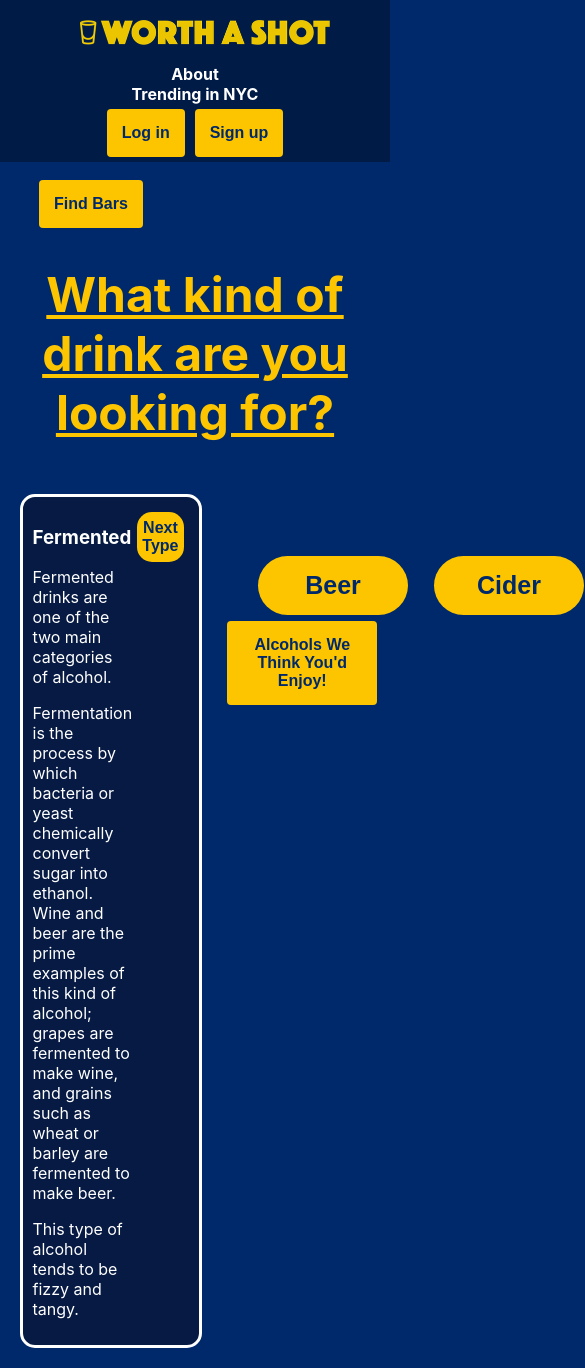
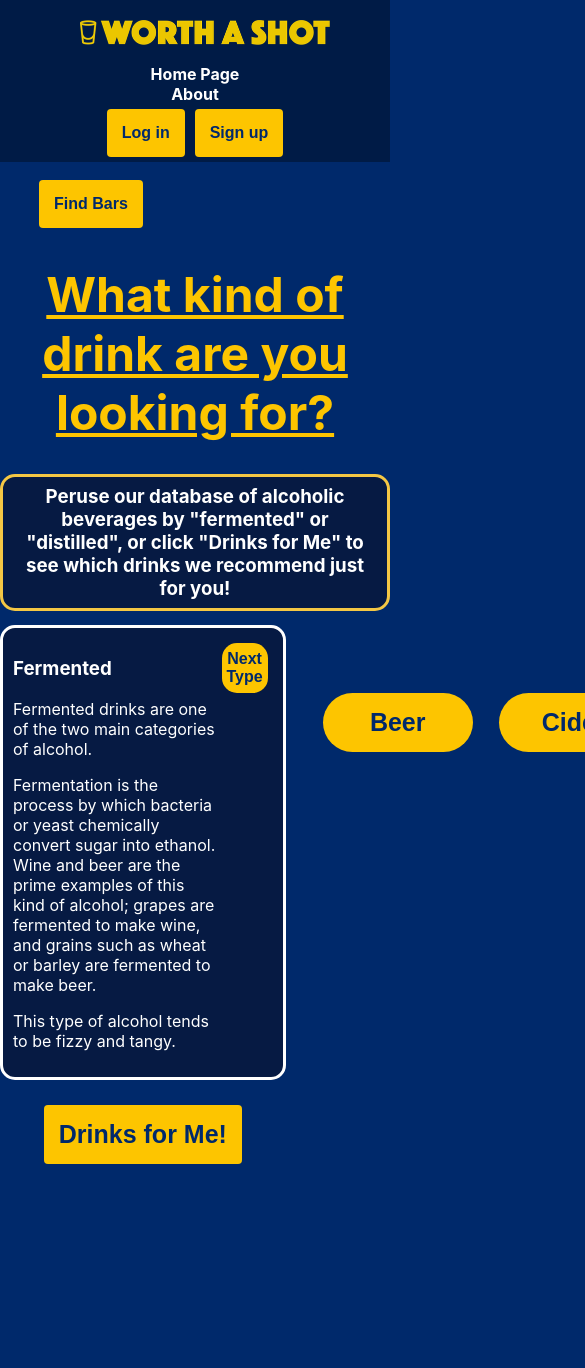
Before and after one commit to EmaleeSoto/capstone-worth-a-shot, a React (Create React App) app in the folder front-end/: page /alcohols/categories in a window 390 px wide. Shown: the top 1368 px of the page, 585 px wide, since content can reach past the window. After the commit the page ends 1174 px from the top, so only its background shows below. Built offline with nearby package versions, Linux system fonts and the light colour scheme; no server answers.

Commit message:
Some more media queries don on index, landing, and show pages, with some css fixes to alcohols

```diff
--- a/front-end/src/Components/Drink.css
+++ b/front-end/src/Components/Drink.css
@@ -27,6 +27,7 @@
     border: solid #F4C744;
     border-radius: 15px;
     width: 50%;
+    height: 60%;
     padding: 5%;
 }
 
@@ -38,4 +39,6 @@
     border: solid #F4C744;
     border-radius: 15px;
     padding: 5%;
+    height: 60%;
+    align-items: center;
 }
--- a/front-end/src/Components/DrinksCategories.css
+++ b/front-end/src/Components/DrinksCategories.css
@@ -1,6 +1,5 @@
 #type-info {
   display: flex;
-  width: 40%;
   height: auto;
   margin: 5%;
   padding: 10px;
@@ -18,6 +17,7 @@
 
 #alcohol-display-wrapper {
   display: flex;
+
 }
 
 .drink-header {
@@ -33,12 +33,23 @@
 }
 
 #user-flavors-button {
-  position: absolute;
   padding: 2%;
+}
+#user-flavors-button button {
   font-size: 25px;
-  font-weight: bold;
-  left: 55%;
-  bottom: 15%;
+}
+
+.alcohols-heading-wrapper {
+  text-align: center;
+}
+
+.alcohols-heading-wrapper h3 {
+  background-color: #061A43;
+  padding: 2%;
+  width: fit-content;
+  margin: auto;
+  border-radius: 15px;
+  border: solid #F4C744;
 }
 
 .drink-category-button {
@@ -47,3 +58,10 @@
   width: 150px;
   border-radius: 50px;
 }
+
+.top-section {
+  display: grid;
+  grid-template-columns: 1fr;
+  justify-content: center;
+  justify-items: center;
+}
--- a/front-end/src/Components/DrinksCategories.js
+++ b/front-end/src/Components/DrinksCategories.js
@@ -110,21 +110,32 @@ const DrinksCategories = ({ user }) => {
       <Link to="/establishments">
         <button id="index-button">Find Bars</button>
       </Link>
-      <h1 className="drink-header">What kind of drink are you looking for?</h1>
+      <div className="alcohols-heading-wrapper">
+        <h1 className="drink-header">
+          What kind of drink are you looking for?
+        </h1>
+        <h3>
+          Peruse our database of alcoholic beverages by "fermented" or
+          "distilled", or click "Drinks for Me" to see which drinks we recommend
+          just for you!
+        </h3>
+      </div>
       <div id="alcohol-display-wrapper">
+        <section className="top-section">
           <section id="type-info">
             {clickedType === "fermented" ? (
               <div>
                 <h3>Fermented</h3>
                 <p>
-                Fermented drinks are one of the two main categories of alcohol.
+                  Fermented drinks are one of the two main categories of
+                  alcohol.
                 </p>
                 <p>
                   Fermentation is the process by which bacteria or yeast
                   chemically convert sugar into ethanol. Wine and beer are the
-                prime examples of this kind of alcohol; grapes are fermented to
-                make wine, and grains such as wheat or barley are fermented to
-                make beer.
+                  prime examples of this kind of alcohol; grapes are fermented
+                  to make wine, and grains such as wheat or barley are fermented
+                  to make beer.
                 </p>
                 <p>This type of alcohol tends to be fizzy and tangy.</p>
               </div>
@@ -132,13 +143,14 @@ const DrinksCategories = ({ user }) => {
               <div>
                 <h3>Distilled</h3>
                 <p>
-                Distilled drinks are one of the two main categories of alcohol.
+                  Distilled drinks are one of the two main categories of
+                  alcohol.
                 </p>
                 <p>
                   Distillation is the process by which a fermented substance is
                   separated from water through evaporation and condensation, and
-                thus has a higher concentration of alcohol. Liquors and Spirits
-                fall under this category of alcohol.
+                  thus has a higher concentration of alcohol. Liquors and
+                  Spirits fall under this category of alcohol.
                 </p>
                 <p>
                   This type of alcohol tends to have a higher alcohol proof, and
@@ -148,11 +160,13 @@ const DrinksCategories = ({ user }) => {
             )}
             <button onClick={handleClickedType}>Next Type</button>
           </section>
+          <Link id="user-flavors-button" to="/alcohols/drinksforyou">
+            <button>Drinks for Me!</button>
+          </Link>
+        </section>
+
         <section className="drink-category-grid">{handleButtonShow}</section>
       </div>
-      <Link id="user-flavors-button" to="/alcohols/drinksforyou">
-        <button>Alcohols We Think You'd Enjoy!</button>
-      </Link>
     </div>
   );
 };
--- a/front-end/src/Components/Establishments.css
+++ b/front-end/src/Components/Establishments.css
@@ -42,6 +42,32 @@
   left: 10%;
 }
 
+
+@media (min-width: 687px) {
+  #index-button {
+    position: absolute;
+    top: 15%;
+  }
+}
+
+@media (min-width: 767px) and (max-width: 799px) {
+  #index-button {
+    left: 0;
+  }
+}
+
+@media (min-width: 800px) and (max-width: 874px) {
+  #index-button {
+    left: 1%;
+  }
+}
+
+@media (min-width: 875px) and (max-width: 980px) {
+    #index-button {
+      left: 5%;
+    }
+}
+
 @media screen and (min-width: 1100px) and (max-width: 1439px) {
   .establishment-grid {
     grid-template-columns: repeat(3, 1fr);
--- a/front-end/src/Components/Establishments.js
+++ b/front-end/src/Components/Establishments.js
@@ -32,9 +32,11 @@ const Establishments = ({ user }) => {
 
   return (
     <div>
-      <Link to="/alcohols/categories">
-        <button id="index-button">Find Alcohol</button>
-      </Link>
+      {user.age >= 21 ? (
+        <Link to="/alcohols/categories">
+          <button id="index-button">Find Alcohol</button>
+        </Link>
+      ) : null}
       <h1 className="establishment-header">
         Here are some great places to try.
       </h1>
--- a/front-end/src/Components/NavBar.js
+++ b/front-end/src/Components/NavBar.js
@@ -14,17 +14,16 @@ const Nav = ({ signOutOfAccount, loggedIn, userVerified }) => {
           />
         </div>
       </Link>
+      <div className="trending-link">
+        <Link className="nav-link" to={loggedIn ? "/myhome" : "/"}>
+          {loggedIn ? "My Home" : "Home Page"}
+        </Link>
+      </div>
       <div className="about-link">
         <Link className="nav-link" to="/about">
           About
         </Link>
       </div>
-      <div className="trending-link">
-        <Link className="nav-link" to="/trending">
-          Trending in NYC
-        </Link>
-      </div>
-
       <Link className={loggedIn ? "show nav-link" : "hide"} to="/myfavorites">
         Favorites
       </Link>
--- a/front-end/src/Components/ShowEstablishment.css
+++ b/front-end/src/Components/ShowEstablishment.css
@@ -91,9 +91,13 @@
   max-height: 70%;
 }
 
-@media (min-width: 768px) and (max-width: 1279px) {
-  .establishment-info-image {
-    height: 350px;
+
+@media (max-width: 695px) {
+  .establishment-show {
+    margin-top: 5%;
+  }
+  #establishment-back-button {
+    position: inherit;
   }
 }
 
@@ -104,4 +108,48 @@
   .establishment-info-grid {
     display: block;
   }
+  .second-grid {
+    grid-template-columns: 1fr;
+    row-gap: 1%;
+  }
+  #review-section {
+    margin-right: 2%;
+  }
+  .venue-photo-wrap {
+    margin-left: 2%;
+  }
 }
+
+@media (max-width: 900px) {
+  #establishment-back-button {
+    width: 50px;
+  }
+  .establishment-first-cell {
+    height: 500px;
+  }
+}
+
+@media (max-width: 1080px) {
+  .establishment-info-grid {
+    display: grid;
+    grid-template-columns: 1fr;
+  }
+  #establishment-back-button {
+    left: 5%;
+  }
+  .establishment-first-cell {
+    height: 500px;
+  }
+  .establishment-second-cell h3 {
+    width: 500px;
+  }
+}
+
+@media (min-width: 1279px) {
+  .establishment-info-image {
+    height: 350px;
+  }
+  .establishment-first-cell {
+    height: 600px;
+  }
+}
--- a/front-end/src/Pages/LandingSignedIn.css
+++ b/front-end/src/Pages/LandingSignedIn.css
@@ -12,3 +12,23 @@
   width: 70%;
   height: 80%;
 }
+
+@media (max-width: 585px) {
+  .image-container img {
+    margin-top: 2%;
+
+  }
+  .image-container a {
+    margin-bottom: 20px;
+  }
+  .image-container button {
+    font-size: 15px !important;
+  }
+}
+
+@media (max-width: 684px) {
+  .image-container {
+    grid-template-columns: 1fr
+
+  }
+}
```
Also changed, not shown: front-end/src/App.css (line endings or trailing spaces). Lines whose indentation alone changed are shown as unchanged.
